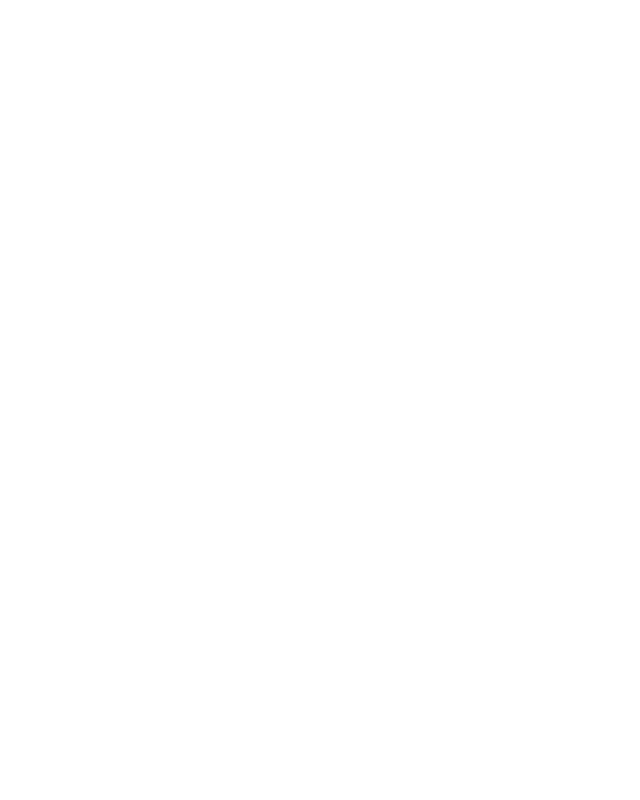
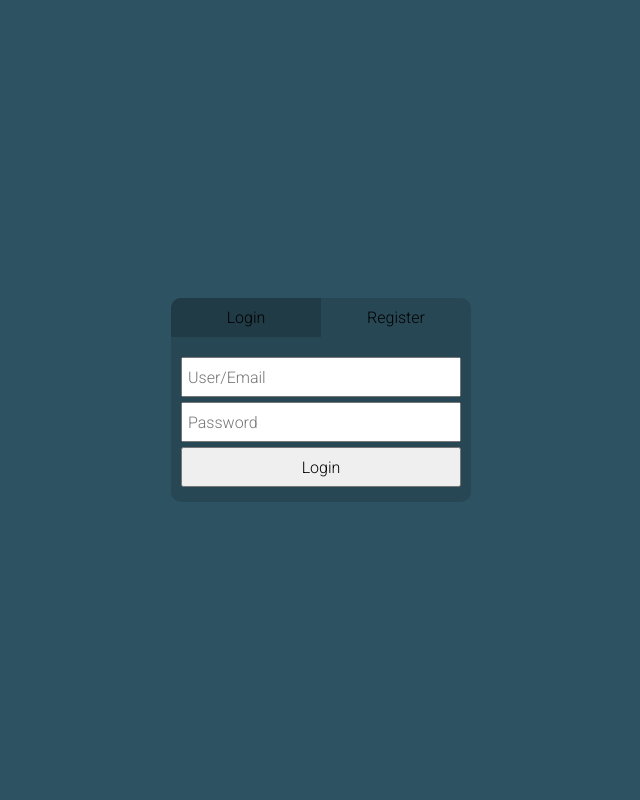
Before and after one commit to IsraelRabi/crudComPHP, a PHP site: page / in a window 1280 px wide. Before the commit the part shown is empty. Shown: the whole page, without its empty margins (319-959 px from the left). Run offline with PHP 8.4, Linux system fonts and the light colour scheme.

Commit message:
terminei o tela de login/registrar

```diff
--- a/css/main.css
+++ b/css/main.css
@@ -0,0 +1,63 @@
+* {
+    padding: 0;
+    margin: 0;
+    box-sizing: border-box;
+    font-family: 'Roboto', sans-serif;
+}
+
+html,
+body {
+    width: 100%;
+    height: 100%;
+}
+
+body {
+    background-color: #2D5362;
+    display: flex;
+    justify-content: center;
+    align-items: center;
+}
+
+.container {
+    background-color: #274754;
+    display: flex;
+    flex-direction: column;
+    width: 300px;
+    border-radius: 10px;
+}
+
+.option {
+    display: flex;
+}
+
+.option > div {
+    width: 100%;
+    text-align: center;
+    padding: 10px;
+    cursor: pointer;
+    margin-bottom: 10px;
+}
+
+.forms {
+    padding: 10px;
+}
+
+.forms input, button {
+    display: block;
+    width: 100%;
+    height: 40px;
+    padding: 5px;
+    font-size: 1em;
+    margin-bottom: 5px;
+    outline: 0;
+}
+
+.login {
+    background-color: #203B46;
+    border-radius: 10px 0 0 0;
+}
+
+.register {
+    background-color: #203B46;
+    border-radius: 0 10px 0 0;
+}
--- a/index.php
+++ b/index.php
@@ -6,10 +6,57 @@
     <meta http-equiv="X-UA-Compatible" content="IE=edge">
     <meta name="viewport" content="width=device-width, initial-scale=1.0">
     <title>CRUD com PHP</title>
+    <link rel="stylesheet" href="css/main.css" />
+    <link rel="preconnect" href="https://fonts.gstatic.com">
+    <link href="https://fonts.googleapis.com/css2?family=Roboto:wght@300&display=swap" rel="stylesheet">
 </head>
 
 <body>
+    <div class="container">
+        <div class="option">
+            <div class="login-option login">Login</div>
+            <div class="register-option">Register</div>
+        </div>
 
+        <div class="forms">
+            <div class="form-login">
+                <form action="phpAction/login.php" method="POST">
+                    <input type="text" name="user" placeholder="User/Email" required>
+                    <input type="password" name="password" placeholder="Password" required>
+                    <button type="submit" name="btn-login">Login</button>
+                </form>
+            </div>
+
+            <div class="form-register" style="display: none;">
+                <form action="phpAction/create.php" method="POST">
+                    <input type="text" name="user" placeholder="User" required>
+                    <input type="email" name="email" placeholder="Email" required>
+                    <input type="password" name="password" placeholder="Password" required>
+                    <button type="submit" name="btn-register">Register</button>
+                </form>
+            </div>
+        </div>
+    </div>
+
+    <script>
+        const optLogin = document.querySelector(".login-option")
+        const optRegister = document.querySelector(".register-option")
+        const formLogin = document.querySelector(".form-login")
+        const formRegister = document.querySelector(".form-register")
+
+        optLogin.addEventListener("click", () => {
+            optLogin.classList.add("login");
+            optRegister.classList.remove("register");
+            formLogin.style.display = "block";
+            formRegister.style.display = "none";
+        });
+        optRegister.addEventListener("click", () => {
+            optRegister.classList.add("register");
+            optLogin.classList.remove("login");
+            formRegister.style.display = "block";
+            formLogin.style.display = "none";
+        });
+    </script>
 </body>
 
 </html>
```
Also changed, not shown: phpAction/login.php (added).
